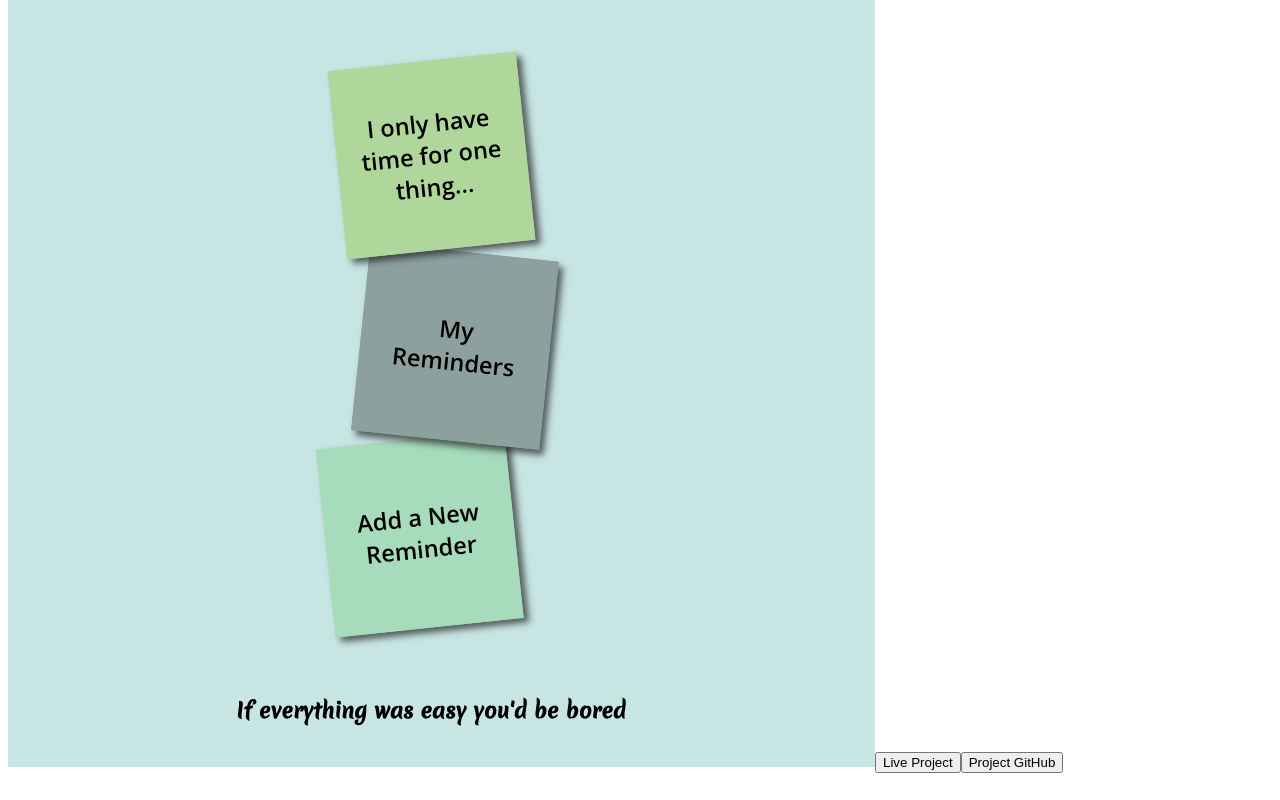
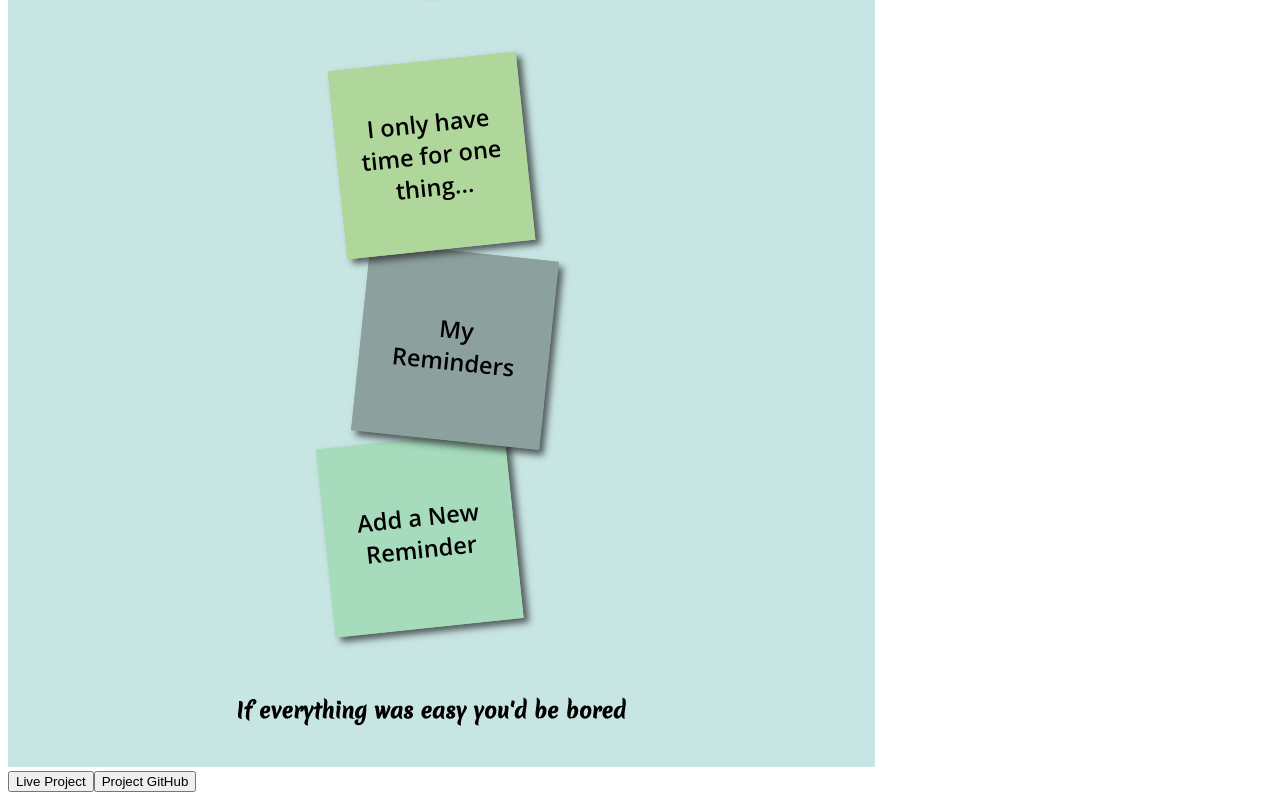
Before and after one commit to smwellmer/sw-portfolio, a Next.js app: page /projects/adulting in a window 1280 px wide. Shown: the part 352-1152 px from the top of the page. Built offline with nearby package versions, Linux system fonts and the light colour scheme.

Commit message:
project page styling in progress

```diff
--- a/components/Nav.js
+++ b/components/Nav.js
@@ -34,18 +34,22 @@ export default function Nav(props) {
                     width: 100%;
                     height: 60px;
                     background-color: #d8a85e;
+
+                    transition: transform 1s ease-out;
                 }
+
                 .navigation ul {
                     display: ${hamburgerOpen ? 'inline' : 'none'};
                     background-color: #d8a85e;
-                    height: 25vh;
-                    width: 30vw;
+                    height: 15vh;
+                    width: 100vw;
                     margin-top: 60px;
                     position: absolute;
                 }
                 .navigation ul li{
                     list-style-type: none;
                     padding-right: 10px;
+                    font-size: 1.5em;
                 }
             `}
             </style>
--- a/package.json
+++ b/package.json
@@ -11,7 +11,8 @@
   "dependencies": {
     "next": "11.1.2",
     "react": "17.0.2",
-    "react-dom": "17.0.2"
+    "react-dom": "17.0.2",
+    "react-icons": "^4.3.1"
   },
   "devDependencies": {
     "eslint": "7.32.0",
--- a/pages/projects/[slug].js
+++ b/pages/projects/[slug].js
@@ -5,16 +5,21 @@ import Nav from "../../components/Nav";
 export default function Project({ project }) {
   return (
     <div>
-      <Nav/>
+    <Nav/>
+    <div className='projectContainer'>
       <h1>{project.name}</h1>
       <p>{project.description}</p>
       <img src={project.image} alt={project.name} />
+      <div className='buttonDiv'>
       <a href={project.live}>
         <button>Live Project</button>
       </a>
       <a href={project.github}>
         <button>Project GitHub</button>
       </a>
+      </div>
+
+    </div>
     </div>
   );
 }
@@ -44,4 +49,7 @@ export async function getStaticProps(ctx) {
       project,
     },
   };
+
+
+
 }
--- a/styles/globals.css
+++ b/styles/globals.css
@@ -13,7 +13,8 @@ body{
   min-height: 100vh;
 }
 .footer{
-  position: absolute;
+  display: flex;
+  justify-content: center;
   bottom: 0;
   width: 100%;
   height: 2rem;
@@ -34,6 +35,7 @@ a {
   margin-left: 10px;
   z-index: 10;
 }
+
 .photo {
   margin: 0 auto;
   clip-path: ellipse(34% 40% at 50% 50%);
@@ -87,13 +89,25 @@ a {
   max-height: 250px;
   max-width: 250px;
 }
+/* Project Page */
+.projectContainer{
+  width: 100%;
+  display: flex;
+  flex-direction: column;
 
+}
+.buttonDiv{
+  margin: 10px auto;
+  display: flex;
+  justify-content: space-evenly;
+}
+.buttonDiv button{
+  border-radius: 10px;
+  height: 30px;
+  background-color: black;
+  color: white;
+}
 
 @media screen and (min-width: 768px){
-  /* .hamburger{
-    display: none;
-  }
-  .navigation{
-    display: flex;
-  } */
+
 }
```
Also changed, not shown: components/Footer.js (+9 -1 lines), 1 other file (tests, documents, lock files or other folders).
